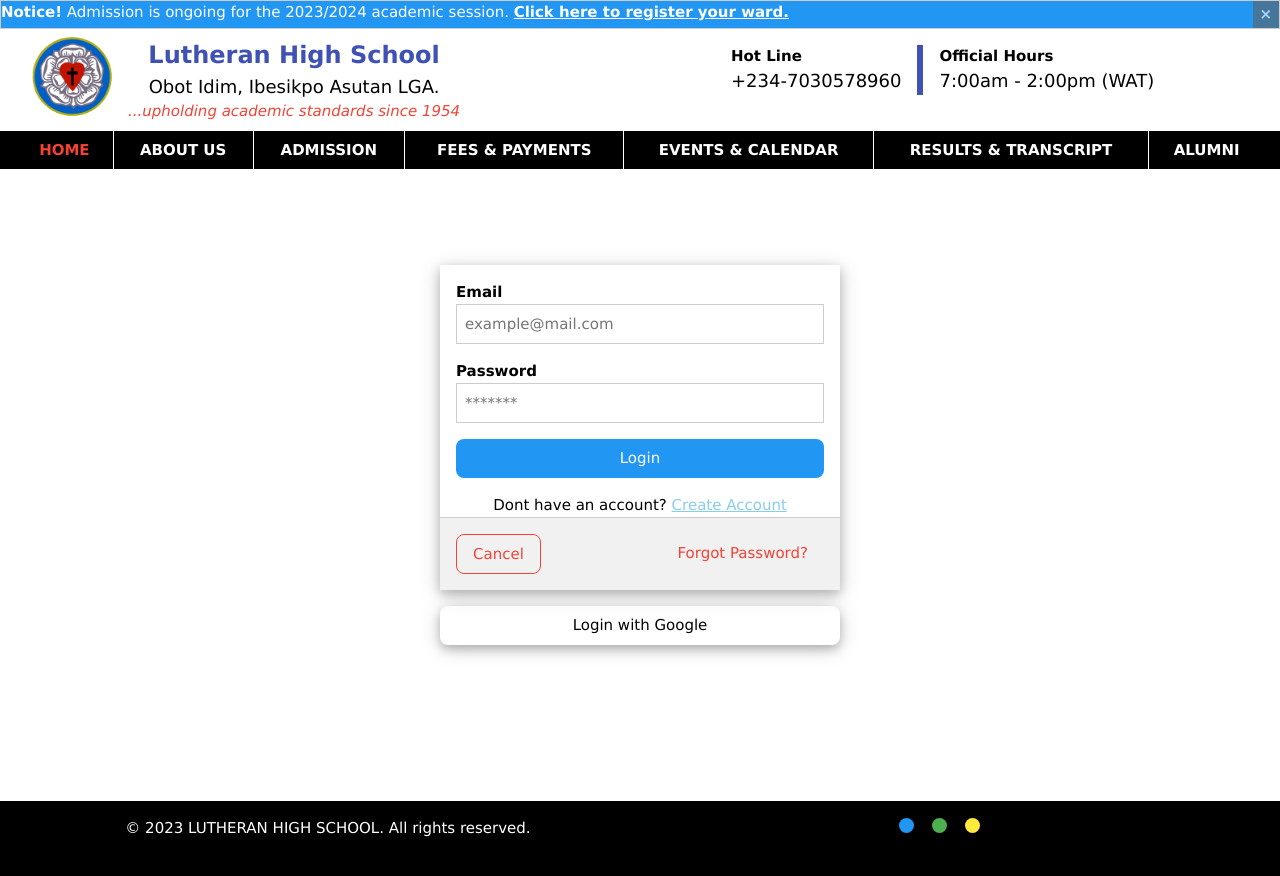
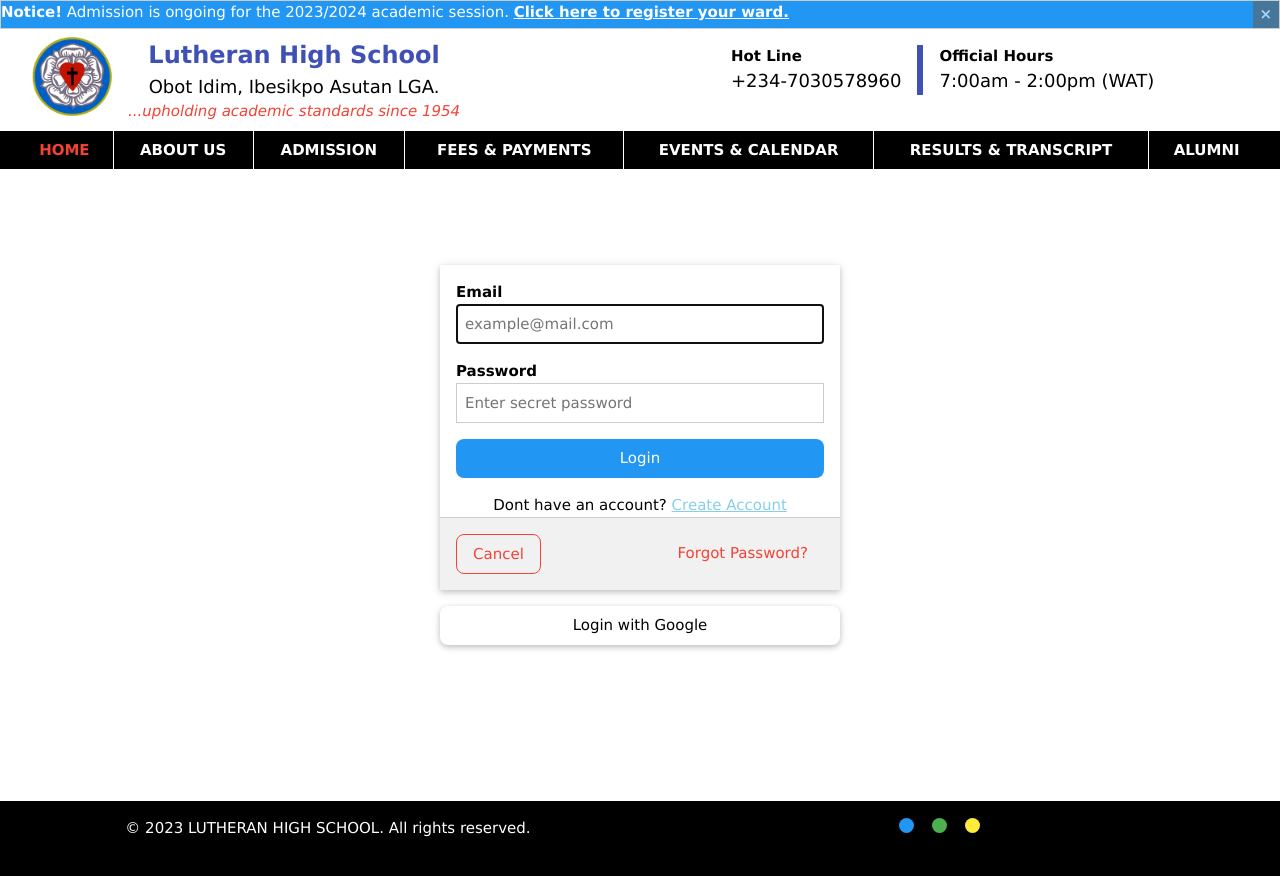
Before and after one commit to felixobianozie/lhs_frontend, a React (Create React App) app: page /login in a window 1280 px wide. Shown: the top 876 px of the page. Built offline with nearby package versions, Linux system fonts and the light colour scheme.

Commit message:
update: implement email-password  authentication with backend server to retrieve access token

```diff
--- a/package.json
+++ b/package.json
@@ -6,6 +6,7 @@
     "@testing-library/jest-dom": "^5.17.0",
     "@testing-library/react": "^13.4.0",
     "@testing-library/user-event": "^13.5.0",
+    "axios": "^1.4.0",
     "react": "^18.2.0",
     "react-dom": "^18.2.0",
     "react-scripts": "5.0.1",
--- a/src/App.js
+++ b/src/App.js
@@ -9,11 +9,11 @@
 import ResultsPage from './components/pages/ResultsPage';
 import NoPage from "./components/pages/NoPage";
 import LoginPage from "./components/pages/LoginPage";
+import SignUpPage from "./components/pages/SignUpPage";
 import './styles/w3.css';
 import './styles/home_carousal.css';
 import './styles/home_nav_toggler.css';
 import "./styles/main.css";
-import SignUpPage from "./components/pages/SignUpPage";
 
 
 function App() {
@@ -32,7 +32,6 @@
             <Route path="*" element={<NoPage />} />
             <Route path="login" element={<LoginPage />} />
             <Route path="signup" element={<SignUpPage />} />
-
           </Route>
         </Routes>
       </BrowserRouter>
--- /dev/null
+++ b/src/api/axios.js
@@ -0,0 +1,7 @@
+import axios from 'axios';
+
+const instance = axios.create({
+    baseURL: 'http://127.0.0.1:8000/api/v1'
+});
+
+export default instance
--- a/src/components/pages/LoginPage.js
+++ b/src/components/pages/LoginPage.js
@@ -1,32 +1,115 @@
 /*
 Log in and account creation buttons for mobile and tablet screens
 */
+import { useEffect, useState, useRef, useContext } from "react";
+import AuthContext from "../../context/AuthProvider";
 import { Link } from "react-router-dom"
+import axios from '../../api/axios'
+
+const LOGIN_URL = '/token/';
 
 function LoginPage() {
+    const { auth, setAuth } = useContext(AuthContext);
+    const  emailRef = useRef();
+    const errRef = useRef();
+
+    const [inputs, setInputs] = useState({});
+    const [errMsg, setErrMsg] = useState('');
+
+    const handleChange = (event) => {
+        const name = event.target.name;
+        const value = event.target.value;
+        setInputs(prev => ({...prev, [name]: value}))
+    }
+
+    const handleSubmit = async (event) => {
+        event.preventDefault();
+
+        try {
+            const response = await axios.post(LOGIN_URL,
+                JSON.stringify(inputs),
+                {
+                    headers: {'Content-Type': 'application/json'},
+                    withCredentials: true
+                }
+            );
+            const access  = response?.data?.access;
+            setAuth({ email: inputs?.email, password: inputs?.password, access });
+            console.log(JSON.stringify(auth));
+            setInputs({...inputs, email:'', password:''});
+        } catch (error) {
+            if (error.response) {
+                // The request was made and the server responded with a status code
+                // that falls out of the range of 2xx
+                if (error?.response?.status === 401){
+                    setErrMsg('Incorrect username or password');
+                } else if (error?.response?.status === 400){
+                    setErrMsg('Missing username or password');
+                } else {
+                    setErrMsg('Unknown error! Try again.');
+                }
+              } else if (error.request) {
+                // The request was made but no response was received
+                // `error.request` is an instance of XMLHttpRequest in the browser and an instance of
+                // http.ClientRequest in node.js
+                setErrMsg('No server response. Check your internet connectivity.');
+              } else {
+                // Something happened in setting up the request that triggered an Error
+                setErrMsg('Login Failed!');
+              }
+              errRef.current.focus();
+        }
+    }
+
+    useEffect(() => {
+      emailRef.current.focus();
+    }, [])
+
+    useEffect(() => {
+      setErrMsg('');
+    }, [inputs])
 
     document.title = 'LHS | Login';
 
     return(
         <>
             <div className="w3-padding-64 w3-animate-zoom w3-margin-top" style={{minHeight:'77vh'}}>
-                <div className="w3-card-4 w3-margin-top" style={{maxWidth:'400px', marginLeft:'auto', marginRight:'auto'}}>
-                    <form className="w3-container" action="/action_page.php">
+                <div className="w3-card-2 w3-margin-top" style={{maxWidth:'400px', marginLeft:'auto', marginRight:'auto'}}>
+                    <p ref={errRef} className={errMsg ? "w3-center w3-red" : "w3-hide"}>{errMsg}</p>
+                    <form className="w3-container" action="/action_page.php" onSubmit={handleSubmit}>
                         <div className="w3-section">
                             <label><b>Email</b></label>
-                            <input className="w3-input w3-border w3-margin-bottom" type="text" placeHolder="example@mail.com" name="usrname" required/>
+                            <input
+                                className="w3-input w3-border w3-margin-bottom"
+                                type="text"
+                                ref={emailRef}
+                                placeholder="example@mail.com"
+                                name="email"
+                                value={inputs['email'] || ""}
+                                required
+                                onChange={(e) => {handleChange(e)}}
+                            />
                             <label><b>Password</b></label>
-                            <input className="w3-input w3-border w3-margin-bottom" type="password" placeHolder="*******" name="psw" required/>
+                            <input
+                                className="w3-input w3-border w3-margin-bottom"
+                                type="password"
+                                placeholder="Enter secret password"
+                                autoComplete="off"
+                                name="password"
+                                value={inputs['password'] || ""}
+                                required
+                                onChange={(e) => {handleChange(e)}}
+                                />
                             <button className="w3-button w3-block w3-blue w3-padding w3-section w3-round-large" type="submit">Login</button>
                         </div>
                     </form>
                     <div className='w3-center' >Dont have an account? <Link to="/signup" className='w3-text-light-blue'>Create Account</Link></div>
-                    <div class="w3-container w3-border-top w3-padding-16 w3-light-grey">
+                    <div className="w3-container w3-border-top w3-padding-16 w3-light-grey">
                         <Link to='/'><button type="button" className="w3-button w3-border w3-border-red w3-round-large w3-text-red">Cancel</button></Link>
                         <span className="w3-right w3-padding w3-text-red">Forgot Password?</span>
                     </div>
                 </div>
-                <div className="w3-button w3-block w3-section w3-card-4 w3-round-large" style={{maxWidth:'400px', marginLeft:'auto', marginRight:'auto'}}>Login with Google</div>
+                <div className="w3-button w3-block w3-section w3-card-2 w3-round-large" style={{maxWidth:'400px', marginLeft:'auto', marginRight:'auto'}}>Login with Google</div>
             </div>
         </>
     )
--- a/src/components/pages/SignUpPage.js
+++ b/src/components/pages/SignUpPage.js
@@ -10,7 +10,7 @@
     return(
         <>
             <div className="w3-padding-32 w3-animate-zoom" style={{minHeight:'77vh'}}>
-                <div className="w3-card-4" style={{maxWidth:'400px', marginLeft:'auto', marginRight:'auto'}}>
+                <div className="w3-card-2" style={{maxWidth:'400px', marginLeft:'auto', marginRight:'auto'}}>
                     <form className="w3-container" action="/action_page.php">
                         <div className="w3-section">
                             <label><b>Email</b></label>
@@ -18,7 +18,6 @@
                             <label><b>Password</b></label>
                             <input className="w3-input w3-border w3-margin-bottom" type="password" placeHolder="Enter your password" name="psw" required/>
                             <p className="w3-small">Passwords must contain at least eight characters, including at least 1 letter and 1 number.</p>
-
                             <label><b>Confirm Password</b></label>
                             <input className="w3-input w3-border w3-margin-bottom" type="password" placeHolder="Enter your password again" name="psw" required/>
                             <label for='register'><b>Register As</b></label>
@@ -31,18 +30,18 @@
                             <button className="w3-button w3-block w3-blue w3-padding w3-section w3-round-large" type="submit">Sign Up</button>
                         </div>
                     </form>
-                    <div className='w3-center w3-container w3-section w3-small'>
+                    <p className='w3-center w3-container w3-small'>
                         By clicking “Sign Up”, you agree to our
-                        <Link to='/login' className='w3-text-light-blue'> Terms of Service </Link>
+                        <Link to='/login'> Terms of Service </Link>
                         and acknowledge that you have read and
                         understand our privacy policy and code of conduct.
-                    </div>
+                    </p>
                     <div class="w3-container w3-border-top w3-padding-16 w3-light-grey">
                         <Link to='/'><button type="button" className="w3-button w3-border w3-border-red w3-round-large w3-text-red">Cancel</button></Link>
                         <span className="w3-right w3-padding">Already have an account? <Link to='/login' className='w3-text-light-blue'>Login</Link></span>
                     </div>
                 </div>
-                <div className="w3-button w3-block w3-section w3-card-4 w3-round-large" style={{maxWidth:'400px', marginLeft:'auto', marginRight:'auto'}}>Signup with Google</div>
+                <div className="w3-button w3-block w3-section w3-card-2 w3-round-large" style={{maxWidth:'400px', marginLeft:'auto', marginRight:'auto'}}>Signup with Google</div>
             </div>
 
         </>
--- /dev/null
+++ b/src/context/AuthProvider.js
@@ -0,0 +1,20 @@
+/**
+ * Provides a global auth state
+ */
+import { createContext, useContext, useState } from "react"
+
+const AuthContext = createContext({});
+
+// Parent component to provide auth state to all children
+export const AuthProvider = ({children}) => {
+    const [auth, setAuth] = useState({})
+
+    return(
+        <AuthContext.Provider value={{ auth, setAuth}}>
+            { children }
+        </AuthContext.Provider>
+
+    )
+}
+
+export default AuthContext
--- a/src/index.js
+++ b/src/index.js
@@ -3,11 +3,14 @@
 import './index.css';
 import App from './App';
 import reportWebVitals from './reportWebVitals';
+import { AuthProvider } from './context/AuthProvider';
 
 const root = ReactDOM.createRoot(document.getElementById('root'));
 root.render(
   <React.StrictMode>
-    <App />
+    <AuthProvider>
+      <App />
+    </AuthProvider>
   </React.StrictMode>
 );
 
```
Also changed, not shown: 1 other file (tests, documents, lock files or other folders).
